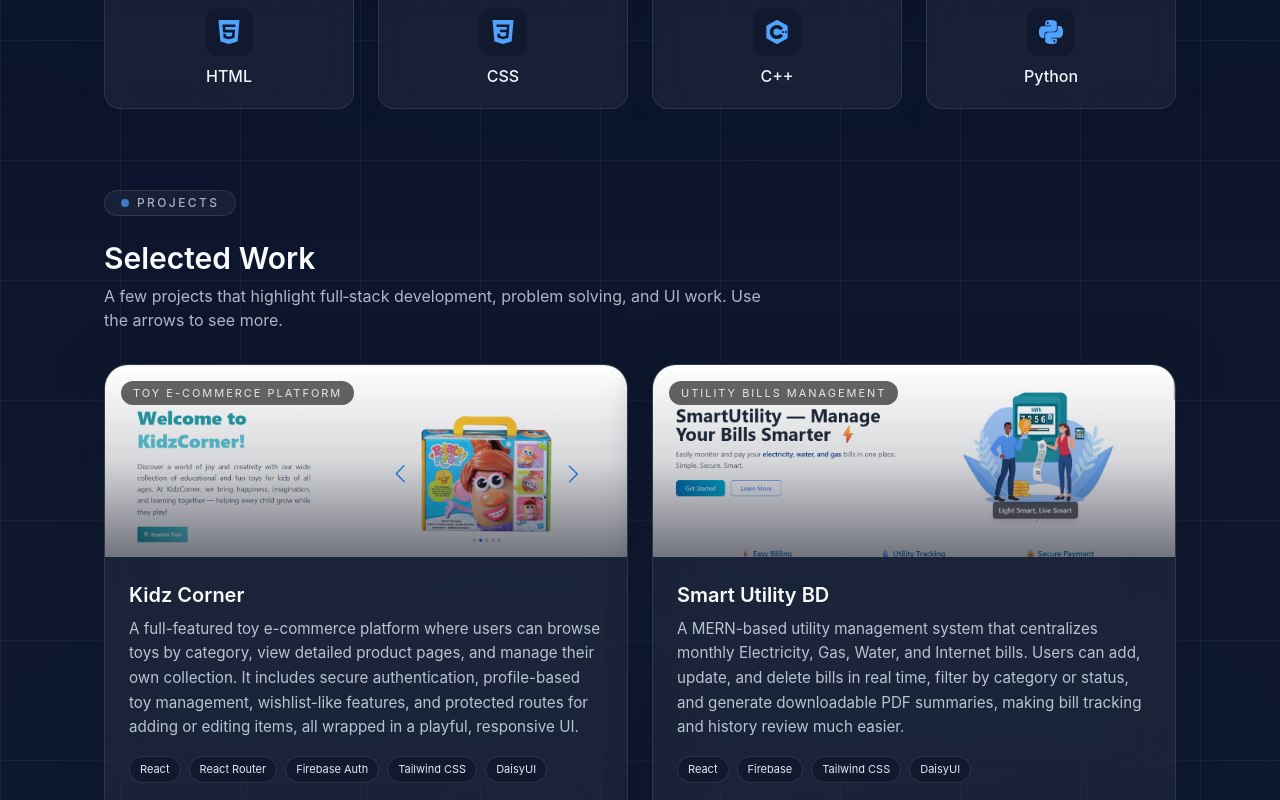
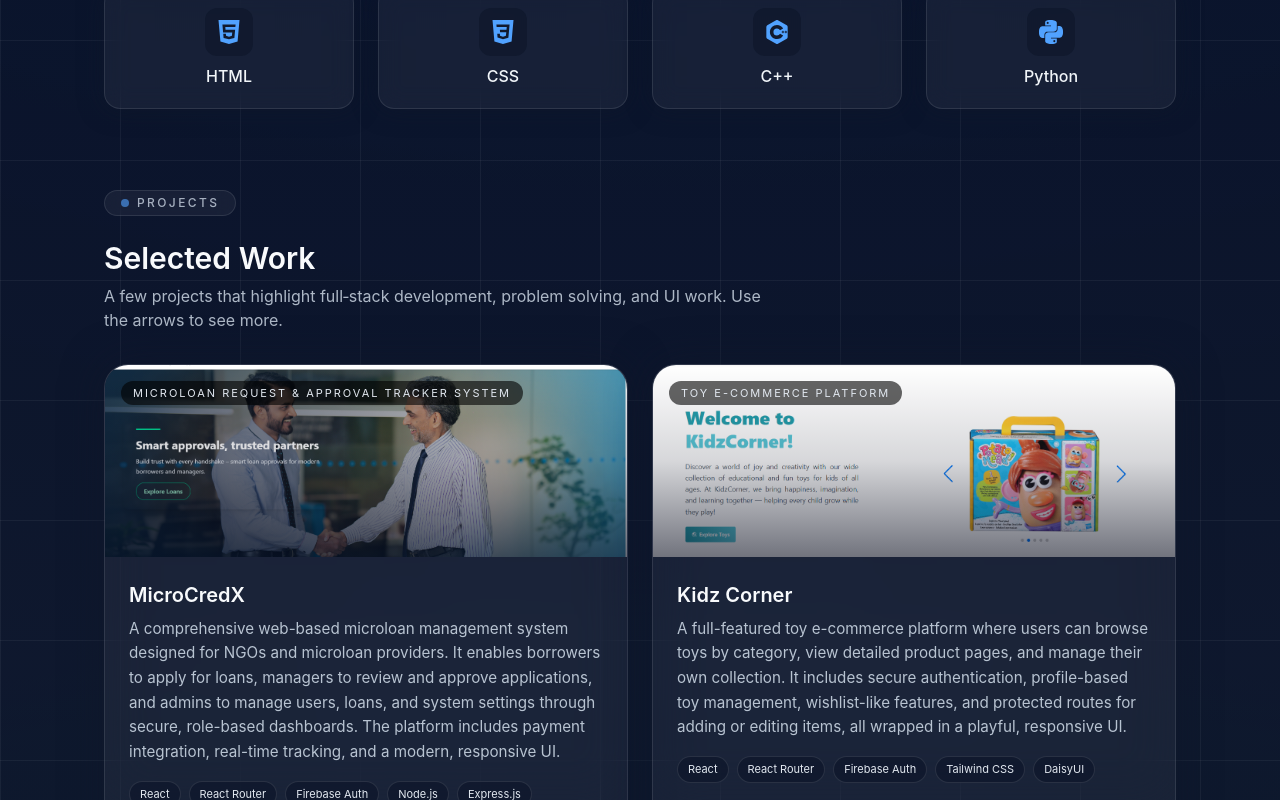
Before and after one commit to Mahfuz5634/My-Portfolio, a React (Vite) app: page / in a window 1280 px wide. Shown: the part 2000-2800 px from the top of the page. Built offline with nearby package versions, Linux system fonts and the light colour scheme.

Commit message:
added new project

```diff
--- a/src/components/Projects.jsx
+++ b/src/components/Projects.jsx
@@ -7,9 +7,30 @@ import supportImg from "../assets/customer.png";
 import ecoImg from "../assets/eco.png";
 import englishImg from "../assets/english.png";
 import teaImg from "../assets/tea.png";
+import loanlinkImg from "../assets/microcredx.png"
 
 const Projects = () => {
   const projects = [
+    {
+      name: "MicroCredX",
+      tagline: "Microloan request & approval tracker system",
+      desc: "A comprehensive web-based microloan management system designed for NGOs and microloan providers. It enables borrowers to apply for loans, managers to review and approve applications, and admins to manage users, loans, and system settings through secure, role-based dashboards. The platform includes payment integration, real-time tracking, and a modern, responsive UI.",
+      tech: [
+        "React",
+        "React Router",
+        "Firebase Auth",
+        "Node.js",
+        "Express.js",
+        "MongoDB",
+        "Stripe",
+        "Tailwind CSS",
+        "Framer Motion",
+      ],
+      live: "https://microcredx.vercel.app/",
+      github: "https://github.com/Mahfuz5634/MicroCredX-Project-FrontendPart",
+      image: loanlinkImg,
+    },
+
     {
       name: "Kidz Corner",
       tagline: "Toy e-commerce platform",
@@ -38,7 +59,13 @@ const Projects = () => {
       name: "Dragon News",
       tagline: "News portal with auth",
       desc: "A modern news portal that lets users explore articles by category and read full stories after signing in. The app uses Firebase email/password authentication, protected routes for detailed news views, and a clean layout to keep reading focused and distraction-free.",
-      tech: ["React", "React Router", "Firebase Auth", "Tailwind CSS", "DaisyUI"],
+      tech: [
+        "React",
+        "React Router",
+        "Firebase Auth",
+        "Tailwind CSS",
+        "DaisyUI",
+      ],
       live: "https://dragon-news-firebase22.netlify.app/",
       github: "https://github.com/Mahfuz5634/Dragon-News-With-Firebase-Project",
       image: dragonImg,
@@ -49,7 +76,8 @@ const Projects = () => {
       desc: "A book discovery interface where users can browse a curated collection of books, see detailed information such as author and rating, and switch between different sections using React Router. The UI focuses on readability and responsive layout to make exploring books feel smooth on any device.",
       tech: ["React", "React Router", "Tailwind CSS"],
       live: "https://book-vibe-with-react-20022.netlify.app/",
-      github: "https://github.com/Mahfuz5634/Book-Vibe-With-React-Router-Project",
+      github:
+        "https://github.com/Mahfuz5634/Book-Vibe-With-React-Router-Project",
       image: bookImg,
     },
     {
```
Also changed, not shown: src/assets/microcredx.png (added), 1 other file (tests, documents, lock files or other folders).
